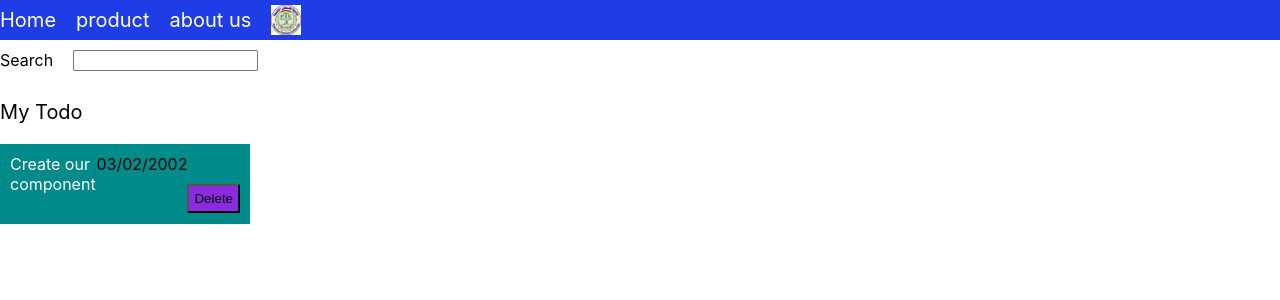
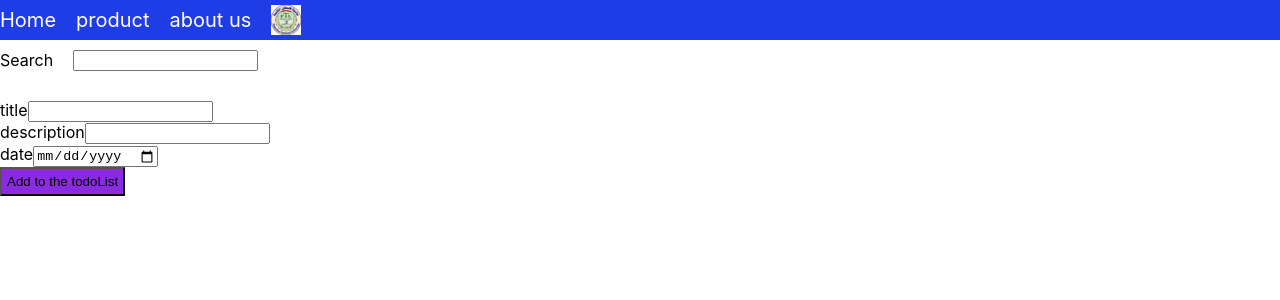
Before and after one commit to basilatawneh/ToDo-App, a React (Create React App) app: page / in a window 1280 px wide. Shown: the top 300 px of the page. Built offline with nearby package versions, Linux system fonts and the light colour scheme.

Commit message:
third lacture

```diff
--- a/src/App.js
+++ b/src/App.js
@@ -3,12 +3,21 @@ import './App.css';
 import Nav from './components/nav/nav';
 import Search from './components/search/search';
 import TodoList from './components/todo-list/todo-list';
+import ToDoForm from './components/todo-form/todo-form';
+import { useState } from 'react';
 function App() {
+  const [items, setItems] = useState([]);
+  const addHandler = (toDoItem)=> {
+    setItems((prev) => {
+      return [...prev, toDoItem];
+    })
+  }
   return (
     <div>
        <Nav />
       <Search />
-      <TodoList />
+      <ToDoForm addHandler={addHandler}/>
+      <TodoList items={items} />
     </div>
   );
 }
--- /dev/null
+++ b/src/components/todo-form/todo-form.jsx
@@ -0,0 +1,52 @@
+import { useState } from "react";
+
+const ToDoForm = (props) => {
+  const intialValues = {
+    title: '',
+    description: '',
+    date: ''
+  }
+  const [inputs, setInputs] = useState(intialValues);
+
+  const onChangeHandler = (event) => {
+    const value = event.target.value;
+    const name = event.target.name;
+
+    setInputs((prev) => {
+      return {
+        ...prev,
+        [name]: value
+      }
+    })
+  }
+
+  const submitHandler = (event) => {
+    event.preventDefault();
+    props.addHandler(inputs)
+    // props.setItems((prev) => {
+    //   return [...prev, inputs];
+    // })
+    setInputs(intialValues)
+  }
+  return (
+    <div>
+      <form onSubmit={submitHandler}>
+        <div>
+          <label>title</label>
+          <input type='text' value={inputs.title} name='title' onChange={onChangeHandler} />
+        </div>
+        <div>
+          <label>description</label>
+          <input type='text' value={inputs.description} name='description' onChange={onChangeHandler}/>
+        </div>
+        <div>
+          <label>date</label>
+          <input type='date' value={inputs.date} name='date' onChange={onChangeHandler}/>
+        </div>
+        <button>Add to the todoList</button>
+      </form>
+    </div>
+  )
+}
+
+export default ToDoForm;
--- a/src/components/todo-list/todo-list.jsx
+++ b/src/components/todo-list/todo-list.jsx
@@ -4,21 +4,27 @@ import Todo from '../todo/todo'
 
 const TodoList = (props) => {
 
-  const list = [
-    {
-      title: "test",
-      date: "01/02/2022",
-      description: "test"
-    },
-    {
-      title: "test2",
-      date: "02/02/2022",
-      description: "test"
-    },
-  ]
+  // const list = [
+  //   {
+  //     title: "test",
+  //     date: "01/02/2022",
+  //     description: "test"
+  //   },
+  //   {
+  //     title: "test2",
+  //     date: "02/02/2022",
+  //     description: "test"
+  //   },
+  // ]
   return (
     <div className={classes.wrapper}>
-      <Todo />
+      {props.items.map(item => {
+        return <Todo
+          title={item.title}
+          description={item.description}
+          date={item.date}
+        />
+      })}
     </div>
   )
 };
--- a/src/components/todo/todo.jsx
+++ b/src/components/todo/todo.jsx
@@ -4,11 +4,11 @@ import classes from './todo.module.css';
 const Todo = (props) => {
   return (
     <div className={classes.wrapper}>
-      <div className={classes.title}>My Todo</div>
+      <div className={classes.title}>{props.title}</div>
       <div className={classes.content}>
-        <div className={classes.description}>Create our component</div>
+        <div className={classes.description}>{props.description}</div>
         <div>
-          03/02/2002
+          {props.date}
         </div>
         <div className={classes.button}>
           <button >Delete</button>
```
Also changed, not shown: src/components/todo-form/todo-form.css (added).
